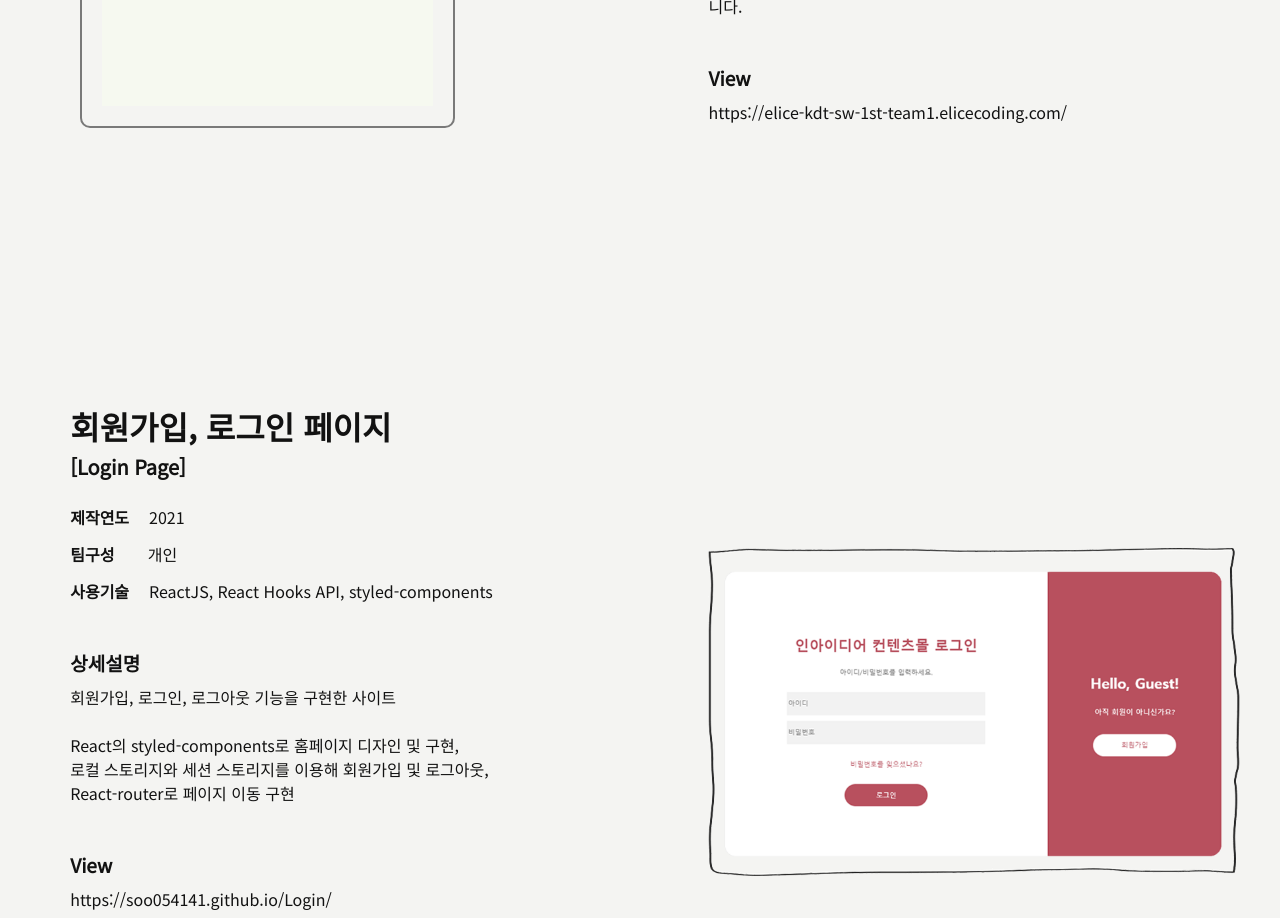
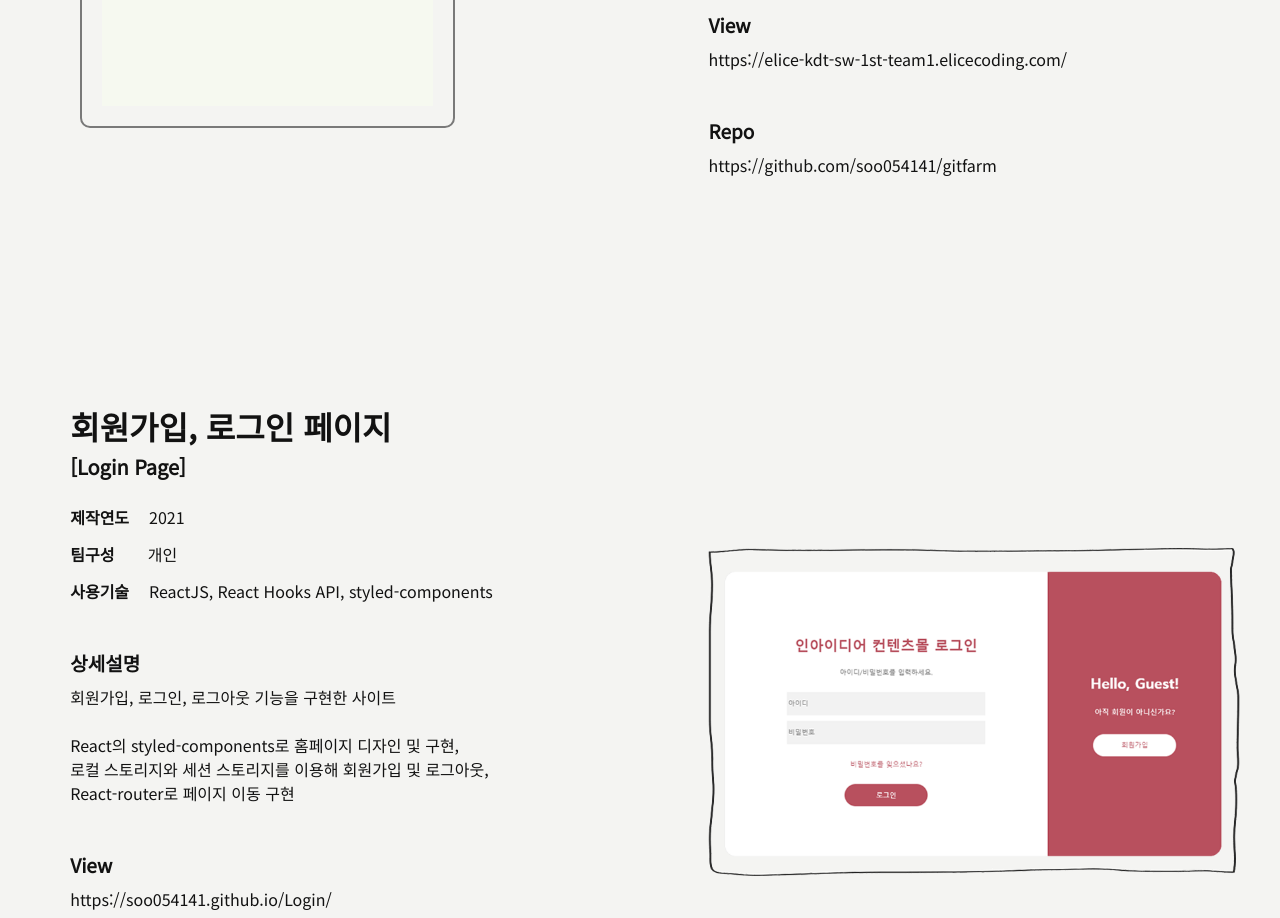
Before and after one commit to soo054141/soo054141.github.io, a React app: page / in a window 1280 px wide. Shown: the part 2140-3058 px from the top of the page. Built offline with nearby package versions, Linux system fonts and the light colour scheme.

Commit message:
Add gitfarm repo 링크 추가

```diff
--- a/src/components/pages/Todo.jsx
+++ b/src/components/pages/Todo.jsx
@@ -122,7 +122,6 @@ const Todo = () => {
             <ImgWrap>
                 <a href="https://elice-kdt-sw-1st-team1.elicecoding.com/">
                     <img src={gitFarm} alt="line" />
-                    {/* <GitFarm /> */}
                 </a>
             </ImgWrap>
             <InfoWrap>
@@ -172,14 +171,14 @@ const Todo = () => {
                         </a>
                     </p>
                 </div>
-                {/* <div>
+                <div>
                     <h3>Repo</h3>
                     <p>
-                        <a href="https://github.com/soo054141/Todo">
-                            https://github.com/soo054141/Todo
+                        <a href="https://github.com/soo054141/gitfarm">
+                        https://github.com/soo054141/gitfarm
                         </a>
                     </p>
-                </div> */}
+                </div>
             </InfoWrap>
         </Container>
     );
```
